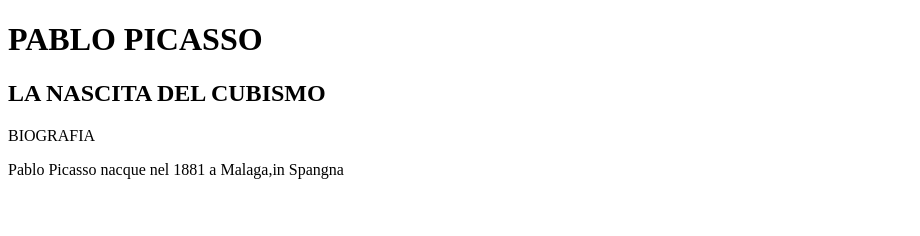
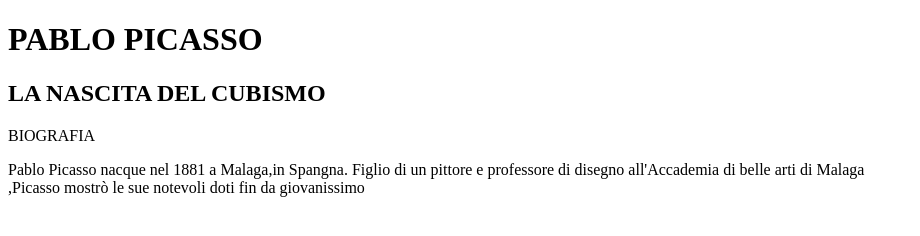
Before and after one commit to cottini/cottini.github.io, a plain HTML site: page index.html in a window 1280 px wide. Shown: the whole page, without its empty margins (0-920 px from the left). Drawn offline with Linux system fonts and the light colour scheme.

Commit message:
Update index.html

```diff
--- a/index.html
+++ b/index.html
@@ -7,7 +7,6 @@
 <h1> PABLO PICASSO </h1>
 <h2> LA NASCITA DEL CUBISMO </h2>
 <p>BIOGRAFIA</p>
-<p> Pablo Picasso nacque nel 1881 a Malaga,in Spangna </p>
-
+<p> Pablo Picasso nacque nel 1881 a Malaga,in Spangna. Figlio di un pittore e professore di disegno all'Accademia di belle arti di Malaga </br> ,Picasso mostrò le sue notevoli doti fin da giovanissimo</p>
 </body>
 </html>
```
